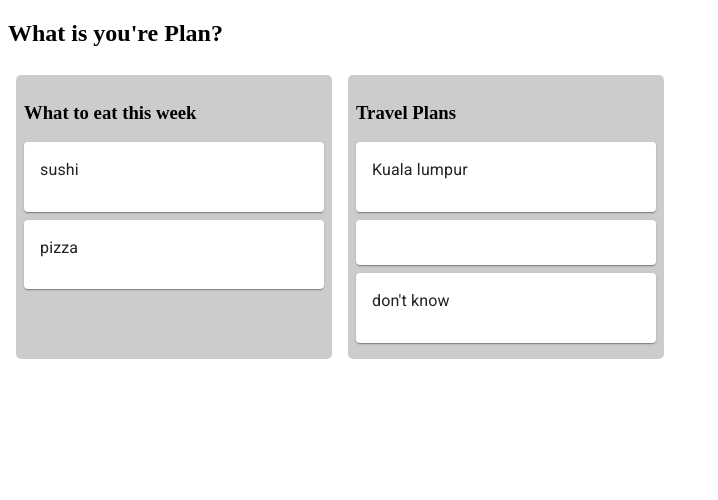
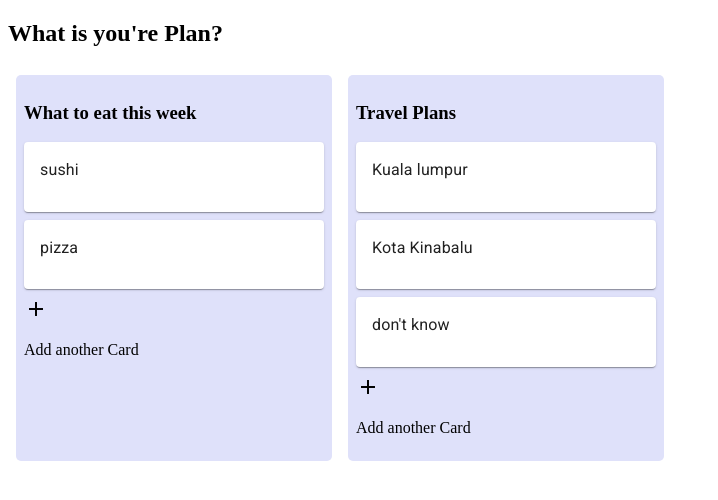
Before and after one commit to SaeromB/Trello_clone_project, a React (Create React App) app: page / in a window 1280 px wide. Shown: the top 500 px of the page, without its empty margins (0-718 px from the left). Built offline with nearby package versions, Linux system fonts and the light colour scheme.

Commit message:
added Button inside Card

```diff
--- a/src/App.js
+++ b/src/App.js
@@ -10,7 +10,7 @@ class App extends Component {
       <div className='App'>
         <h2>What is you're Plan?</h2>
           <div style={styles.ListContainer}>
-            { lists.map(lists => <TrelloList title={lists.title} cards={lists.cards}/>)}
+            { lists.map(lists => <TrelloList id={lists.id} title={lists.title} cards={lists.cards}/>)}
           </div>
       </div>
     )
--- /dev/null
+++ b/src/Components/ActionButton.js
@@ -0,0 +1,28 @@
+import React, {Component} from 'react';
+import Icon from '@material-ui/core/Icon';
+
+
+class ActionButton extends Component {
+
+    AddButton=()=> {
+        const{list} = this.props;
+
+        const ButtonText = list ? 'Add another list': 'Add another Card';
+
+        return(
+            <div>
+                <Icon>add</Icon>
+                <p>{ButtonText}</p>
+            </div>
+        );
+    };
+
+    render(){
+        return this.AddButton();
+    }
+}
+
+export default ActionButton;
+
+// 버튼을 누르면 다른 카드를 만들수 있는 버튼을 만든다.
+// 그럼 toggle 로 만들수 있는것이 아닐까?
--- a/src/Components/TrelloList.js
+++ b/src/Components/TrelloList.js
@@ -1,18 +1,20 @@
 import React from 'react';
 import TrelloCard from './TrelloCard';
+import ActionButton from './ActionButton';
 
 const TrelloList = ({title, cards}) => {
     return(
         <div style={styles.container}>
         <h3>{title}</h3>
-        {cards.map(card=><TrelloCard text={card.text}/>)}
+            {cards.map(card=><TrelloCard key={card.id} text={card.text}/>)}
+            <ActionButton/>
         </div>
     )
 };
 
 const styles={
     container:{
-        backgroundColor:'#ccc',
+        backgroundColor:'#DFE1FA',
         boarderRadious: 3,
         width : 300,
         padding : 8,
--- a/src/Reducers/ListReducer.js
+++ b/src/Reducers/ListReducer.js
@@ -22,7 +22,7 @@ const InitalState = [
             },
             {
                 id: 1,
-                text: ''
+                text: 'Kota Kinabalu'
             }, {
                 id: 2,
                 text: "don't know"
```
